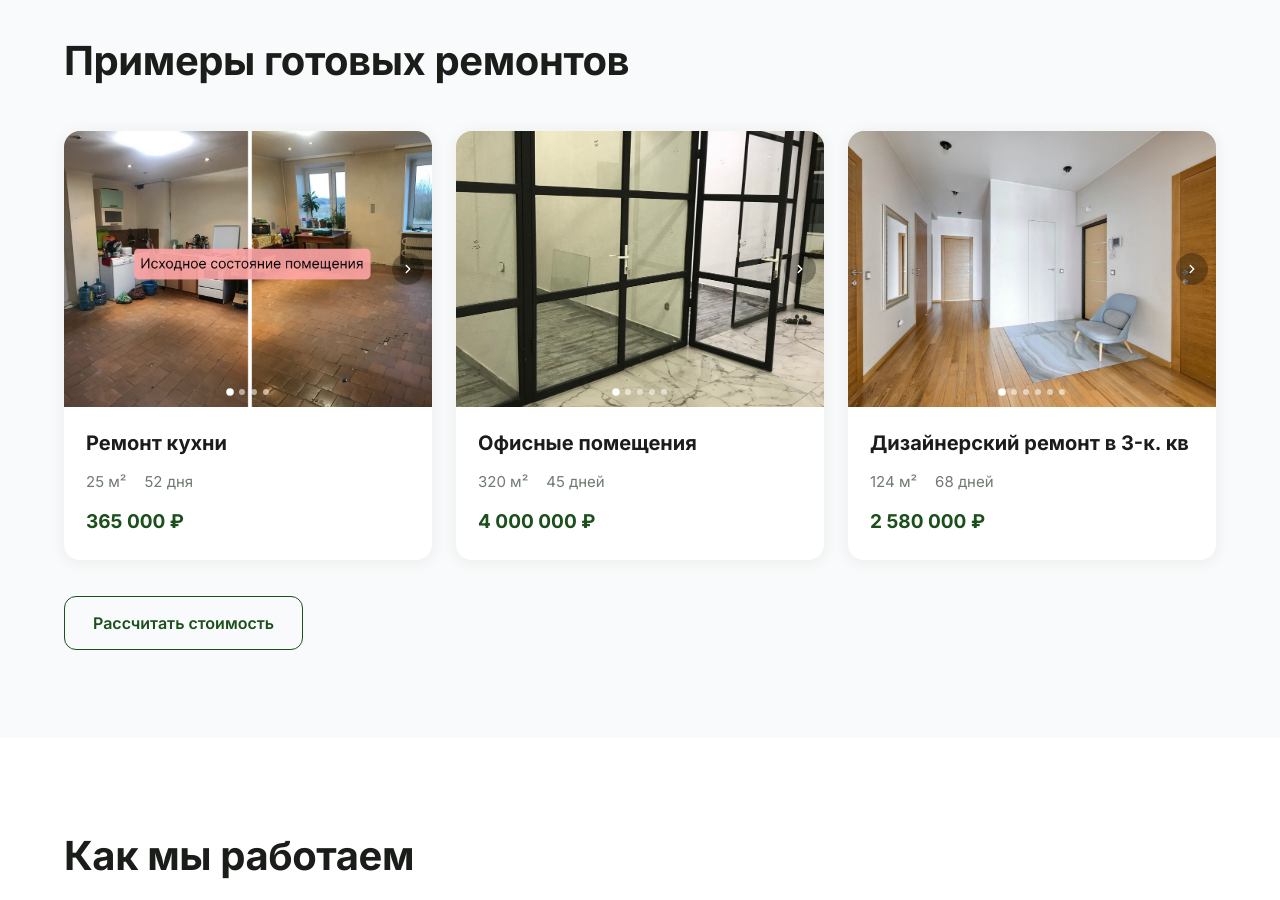
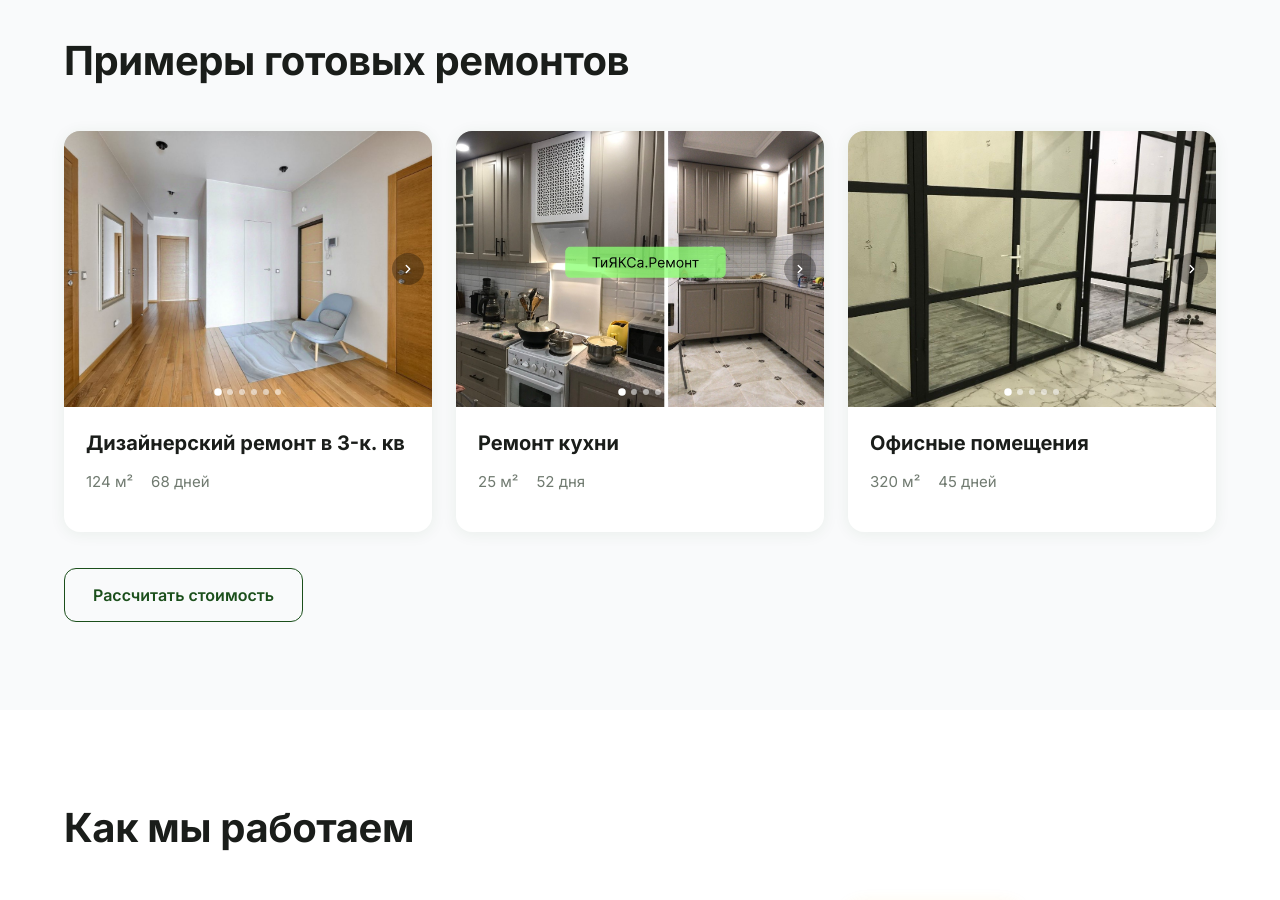
Before and after one commit to sudobins-png/tiyaksa-web, a Next.js app: page / in a window 1280 px wide. Shown: the part 1200-2100 px from the top of the page. Built offline with nearby package versions, Linux system fonts and the light colour scheme.

Commit message:
portfolio: remove prices, move дизайнерский to first, pk-1 to last slide

```diff
--- a/components/sections/Portfolio.tsx
+++ b/components/sections/Portfolio.tsx
@@ -242,7 +242,6 @@ function PortfolioCard({ item, onOpen }: CardProps) {
           <span>{item.area}</span>
           <span>{item.term}</span>
         </div>
-        <p className="font-bold text-[19px] text-forest">{item.price}</p>
       </div>
     </div>
   );
--- a/data/content.ts
+++ b/data/content.ts
@@ -43,16 +43,16 @@ export const stats = [
 
 export const portfolioItems = [
   {
-    name: 'Ремонт кухни',             area: '25 м²', term: '52 дня',  price: '365 000 ₽',
-    images: ['/pk-1.jpg', '/pk-2.jpg', '/pk-3.jpg', '/pk-4.jpg'],
+    name: 'Дизайнерский ремонт в 3-к. кв', area: '124 м²', term: '68 дней',
+    images: ['/pk-10.jpeg', '/pk-11.jpeg', '/pk-12.jpeg', '/pk-13.jpg', '/pk-14.jpg', '/pk-15.jpg'],
   },
   {
-    name: 'Офисные помещения',        area: '320 м²', term: '45 дней', price: '4 000 000 ₽',
-    images: ['/pk-5.jpg', '/pk-6.jpg', '/pk-7.jpg', '/pk-8.jpg', '/pk-9.jpg'],
+    name: 'Ремонт кухни',             area: '25 м²', term: '52 дня',
+    images: ['/pk-2.jpg', '/pk-3.jpg', '/pk-4.jpg', '/pk-1.jpg'],
   },
   {
-    name: 'Дизайнерский ремонт в 3-к. кв', area: '124 м²', term: '68 дней', price: '2 580 000 ₽',
-    images: ['/pk-10.jpeg', '/pk-11.jpeg', '/pk-12.jpeg', '/pk-13.jpg', '/pk-14.jpg', '/pk-15.jpg'],
+    name: 'Офисные помещения',        area: '320 м²', term: '45 дней',
+    images: ['/pk-5.jpg', '/pk-6.jpg', '/pk-7.jpg', '/pk-8.jpg', '/pk-9.jpg'],
   },
 ];
 
```
